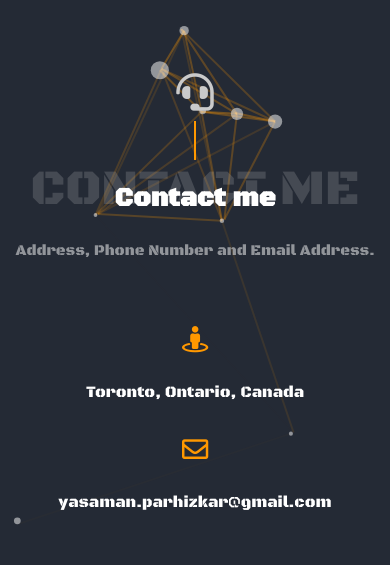
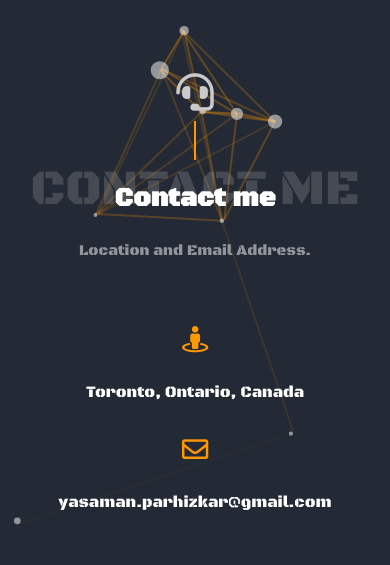
Before and after one commit to yasamanparhizkar/portfolio, an Angular app: page / in a window 390 px wide. Shown: the part 8243-8808 px from the top of the page. Built offline with nearby package versions, Linux system fonts and the light colour scheme.

Commit message:
fixed the contact section text wrapping

```diff
--- a/src/app/contact/contact.component.html
+++ b/src/app/contact/contact.component.html
@@ -1 +1,27 @@
-<section class="section contact-wrapper" id=contact><div id=particles-js2></div><div class=container><div class="row justify-content-center txt-bg txt-bg-contact"><div class=col-lg-6><div class="section-title text-center mb-4 pb-2 pointer wow fadeIn"><div class="mb-5 pb-3"> <i class="fas fa-headset h1"></i></div><h2 class="text-white h3">Contact me</h2><p class="text-white-50 mx-auto mb-0 mt-4 para-desc">Address, Phone Number and Email Address.</p></div></div></div><div class="row justify-content-center"><div *ngFor="let contact of contactData" class="col-lg-3 col-md-4 mt-4 pt-2 pointer wow slideIn{{contact['animationClass']}}" data-wow-delay=0.1s><ng-template #title><strong> <em>{{contact['title']}}</em> </strong></ng-template><div class="text-center" placement="bottom" [ngbTooltip]="title"><i class="{{contact['icon']}} text-custom h3 mb-4"></i><h3 *ngFor="let links of contact['links']" class="mb-{{contact['links'].length-1}} font-weight-normal line-height-normal"><a rel="noreferrer" aria-label="contact(opens in a new tab)" target="_blank" class="contact-links" href="{{links['type']}}{{links['title']}}">{{links['title']}}</a></h3></div></div></div></div></section>
+<section class="section contact-wrapper" id=contact>
+    <div id=particles-js2></div>
+    <div class=container>
+        <div class="row justify-content-center txt-bg txt-bg-contact">
+            <div class=col-lg-6>
+                <div class="section-title text-center mb-4 pb-2 pointer wow fadeIn">
+                    <div class="mb-5 pb-3"> <i class="fas fa-headset h1"></i></div>
+                    <h2 class="text-white h3">Contact me</h2>
+                    <p class="text-white-50 mx-auto mb-0 mt-4 para-desc">Location and Email Address.</p>
+                </div>
+            </div>
+        </div>
+        <div class="row justify-content-center">
+            <div *ngFor="let contact of contactData"
+                class="col-lg-4 col-md-6 mt-4 pt-2 pointer wow slideIn{{contact['animationClass']}}"
+                data-wow-delay=0.1s><ng-template #title><strong> <em>{{contact['title']}}</em> </strong></ng-template>
+                <div class="text-center" placement="bottom" [ngbTooltip]="title"><i
+                        class="{{contact['icon']}} text-custom h3 mb-4"></i>
+                    <h3 *ngFor="let links of contact['links']"
+                        class="mb-{{contact['links'].length-1}} font-weight-normal line-height-normal"><a
+                            rel="noreferrer" aria-label="contact(opens in a new tab)" target="_blank"
+                            class="contact-links" href="{{links['type']}}{{links['title']}}">{{links['title']}}</a></h3>
+                </div>
+            </div>
+        </div>
+    </div>
+</section>
```
Also changed, not shown: src/app/contact/contact.component.css (+23 -1 lines).
